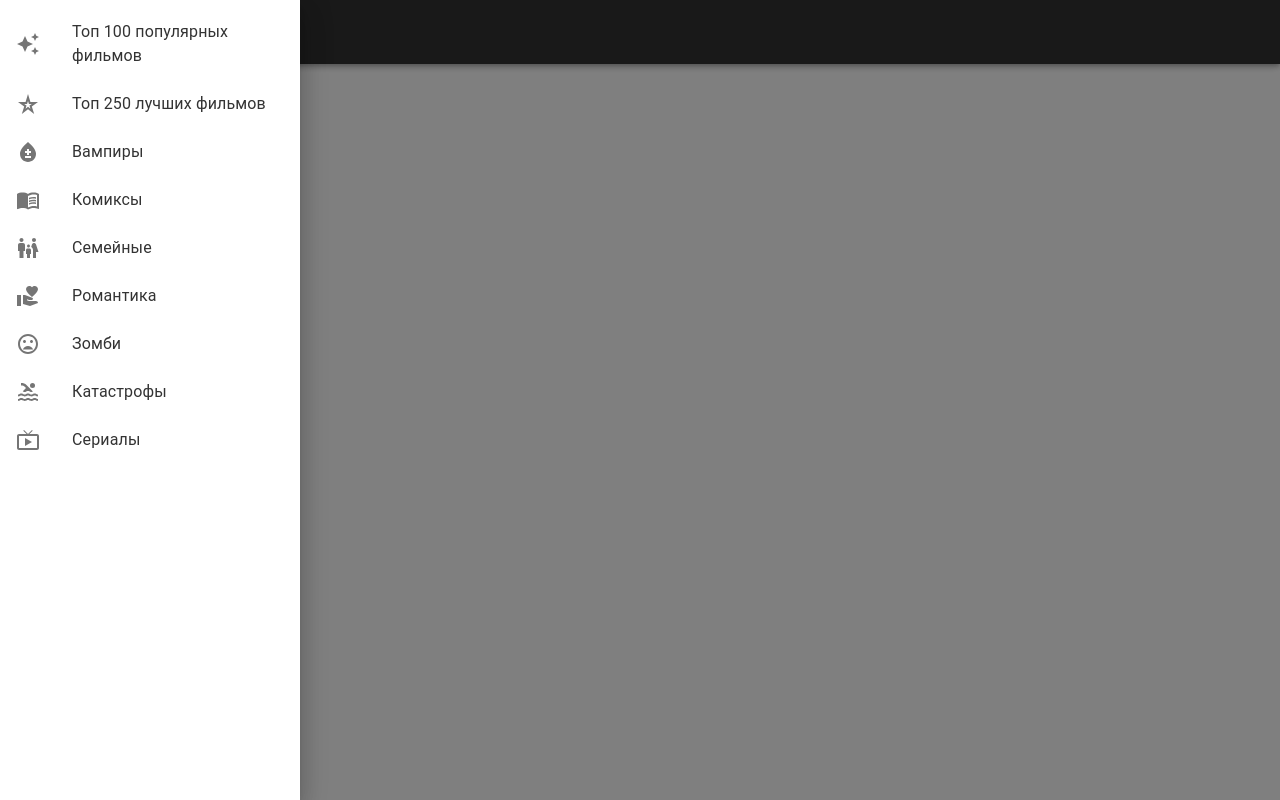
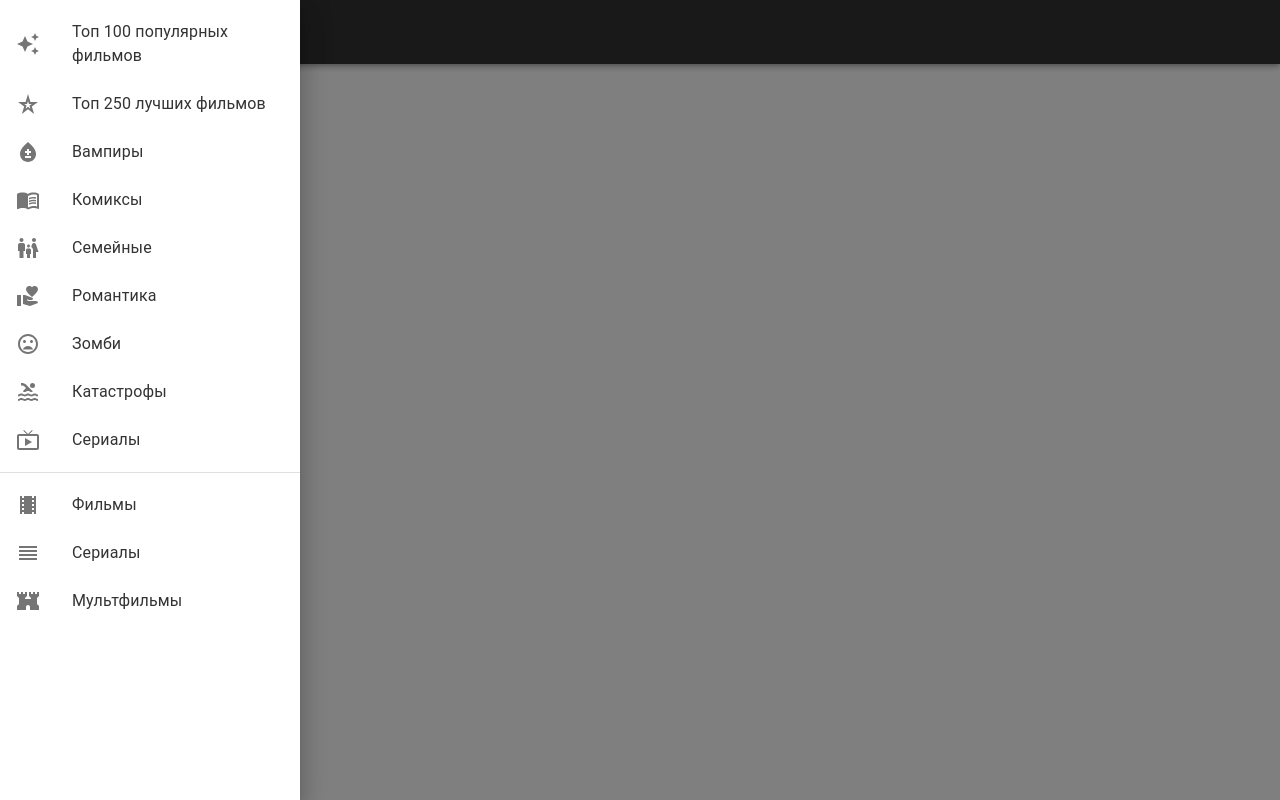
Before and after one commit to TwiDef/hetflix, a React (Vite) app: page / in a window 1280 px wide. Both pictures are taken after a click on the button 108 px from the left and 32 px from the top of the page. Built offline with nearby package versions, Linux system fonts and the light colour scheme.

Commit message:
added movie-list(navbar)/added 'top' routes

```diff
--- /dev/null
+++ b/src/components/pages/MoviesListMain/MoviesListMain.jsx
@@ -0,0 +1,11 @@
+import React from 'react';
+
+const MoviesListMain = () => {
+  return (
+    <div>
+      MoviesListMain
+    </div>
+  );
+};
+
+export default MoviesListMain;
--- /dev/null
+++ b/src/components/pages/MoviesListMain/index.js
@@ -0,0 +1,3 @@
+import MoviesListMain from "./MoviesListMain";
+
+export default MoviesListMain;
--- /dev/null
+++ b/src/components/pages/MoviesListTop/MoviesListTop.jsx
@@ -0,0 +1,11 @@
+import React from 'react';
+
+const MoviesListTop = () => {
+  return (
+    <div>
+      MoviesListTop
+    </div>
+  );
+};
+
+export default MoviesListTop;
--- /dev/null
+++ b/src/components/pages/MoviesListTop/index.js
@@ -0,0 +1,3 @@
+import MoviesListTop from "./MoviesListTop";
+
+export default MoviesListTop;
--- a/src/components/ui/App.jsx
+++ b/src/components/ui/App.jsx
@@ -1,9 +1,13 @@
 import React from 'react';
+
+import { TOP_LISTS, MOVIE_LISTS } from '../../constants';
 
 import Layout from './Layout';
 import Movies from './../pages/Movies';
 import MovieDetail from './../pages/MovieDetail';
 import ActorDetail from './../pages/ActorDetail';
+import MoviesListTop from './../pages/MoviesListTop';
+import MoviesListMain from './../pages/MoviesListMain';
 
 import {
   createBrowserRouter,
@@ -22,6 +26,14 @@ function App() {
           path: '/',
           element: <Movies />
         },
+        ...TOP_LISTS.map((el) => ({
+          path: el.url,
+          element: <MoviesListTop />
+        })),
+        ...MOVIE_LISTS.map((el) => ({
+          path: el.url,
+          element: <MoviesListMain />
+        })),
         {
           path: '/movie/:id',
           element: <MovieDetail />
--- a/src/components/ui/Navbar/Navbar.jsx
+++ b/src/components/ui/Navbar/Navbar.jsx
@@ -1,9 +1,9 @@
 import React from 'react';
 import { Link as RouterLink } from 'react-router-dom';
 
-import { iconComponent, TOP_LISTS } from '../../../constants';
+import { iconComponent, TOP_LISTS, MOVIE_LISTS } from '../../../constants';
 
-import { Container, Link, ListItemIcon, Typography } from '@mui/material';
+import { Container, Divider, Link, ListItemIcon, Typography } from '@mui/material';
 import AppBar from '@mui/material/AppBar';
 import Toolbar from '@mui/material/Toolbar';
 import IconButton from '@mui/material/IconButton';
@@ -15,7 +15,6 @@ import Drawer from '@mui/material/Drawer';
 import Slide from '@mui/material/Slide';
 import useScrollTrigger from '@mui/material/useScrollTrigger';
 import MenuIcon from '@mui/icons-material/Menu';
-import MovieIcon from '@mui/icons-material/Movie';
 import Box from '@mui/material/Box';
 
 const Icon = ({ iconName }) => {
@@ -64,6 +63,27 @@ const Navbar = () => {
                     )
                   })}
                 </List>
+                <Divider />
+                <List>
+                  {MOVIE_LISTS.map((item) => {
+                    return (
+                      <Link
+                        key={item.title}
+                        component={RouterLink}
+                        to={item.url}
+                        style={{ color: "#333333", textDecoration: "none" }}>
+                        <ListItem key={item} disablePadding>
+                          <ListItemButton>
+                            <ListItemIcon>
+                              <Icon iconName={item.icon} />
+                            </ListItemIcon>
+                            <ListItemText primary={item.title} />
+                          </ListItemButton>
+                        </ListItem>
+                      </Link>
+                    )
+                  })}
+                </List>
               </Box>
             </Drawer>
             <Typography
```
